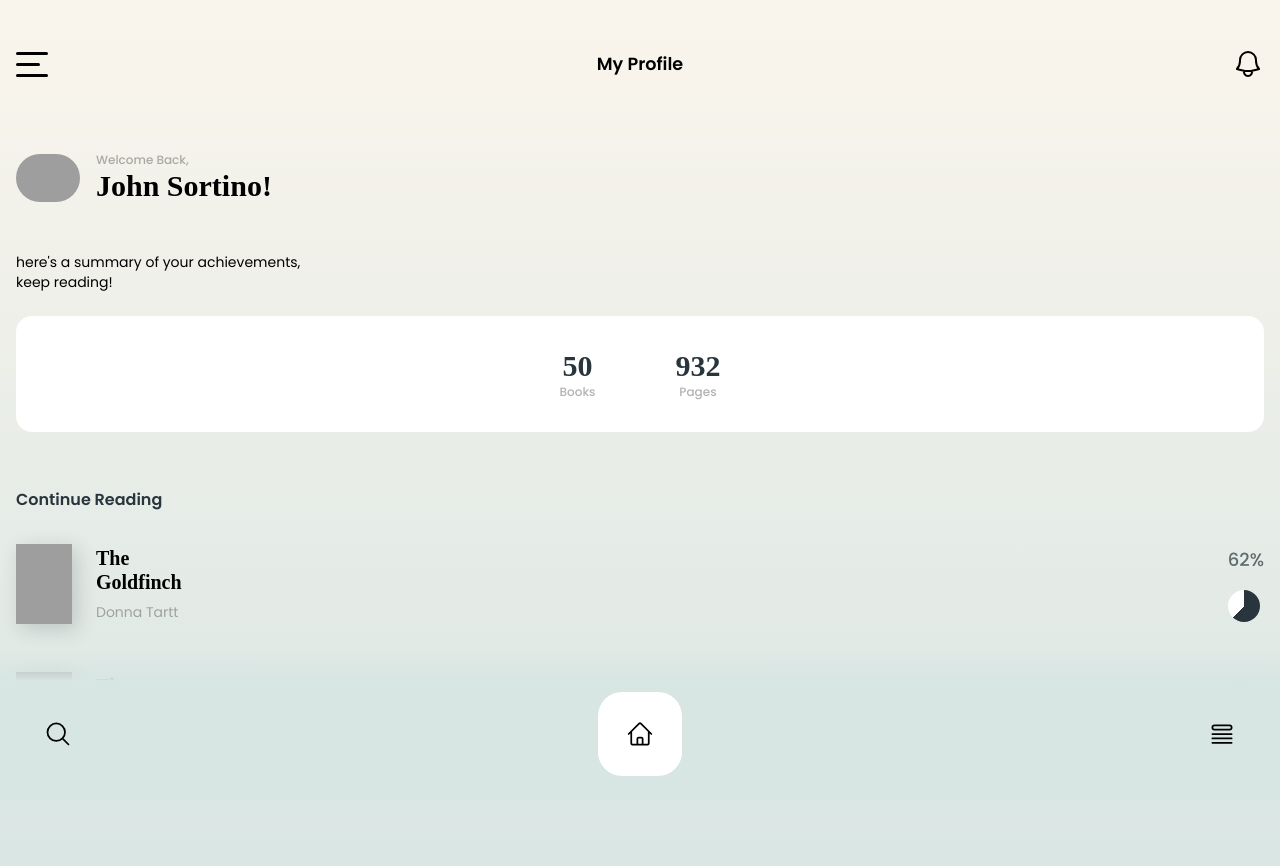
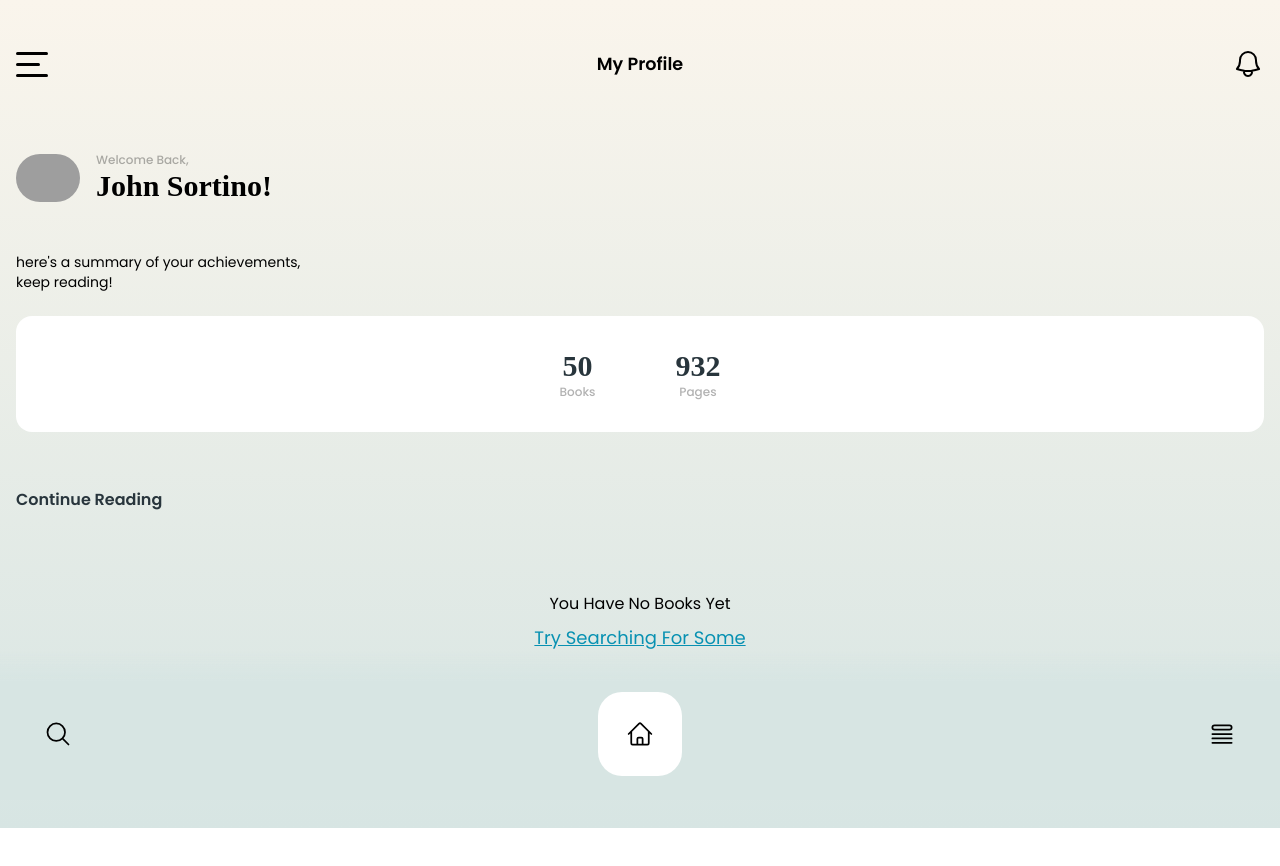
Before and after one commit to Amr-rgb/shelf, a React (Vite) app: page / in a window 1280 px wide. Shown: the top 866 px of the page. After the commit the page ends 828 px from the top, so only its background shows below. Built offline with nearby package versions, Linux system fonts and the light colour scheme; grey boxes are pictures that could not be loaded; a web font is replaced by a local one.

Commit message:
adding home latest books from library

```diff
--- a/src/components/home/Latest.tsx
+++ b/src/components/home/Latest.tsx
@@ -1,3 +1,6 @@
+import { Link } from "react-router-dom";
+import { useLibrary } from "../../context/LibraryContext";
+
 type bookType = {
   id: string;
   title: string;
@@ -12,35 +15,26 @@ type BookCardType = {
 };
 
 export const Latest = () => {
-  const latestBooks = [
-    {
-      id: "1",
-      title: "The Goldfinch",
-      authors: ["Donna Tartt"],
-      read: 124,
-      pages: 200,
-      imgUrl:
-        "https://encrypted-tbn0.gstatic.com/images?q=tbn:ANd9GcQ_hNKNOpY_W-Xlr_O6cCppzUX-fxkDKK88GEem1-kFdsAMNRTX5rjd5AkLAkh_J_GBBIc&usqp=CAU",
-    },
-    {
-      id: "2",
-      title: "The Goldfinch",
-      authors: ["Donna Tartt"],
-      read: 113,
-      pages: 300,
-      imgUrl:
-        "https://encrypted-tbn0.gstatic.com/images?q=tbn:ANd9GcQ_hNKNOpY_W-Xlr_O6cCppzUX-fxkDKK88GEem1-kFdsAMNRTX5rjd5AkLAkh_J_GBBIc&usqp=CAU",
-    },
-  ];
+  const { library } = useLibrary();
+  const latestBooks = library.slice(0, 2);
 
   return (
     <div className="mt-14">
       <p className="mb-8 font-bold text-green">Continue Reading</p>
-      <div className="space-y-12">
-        {latestBooks.map((book) => (
-          <BookCard key={book.id} book={book} />
-        ))}
-      </div>
+      {latestBooks.length ? (
+        <div className="space-y-12">
+          {latestBooks.map((book) => (
+            <BookCard key={book.id} book={book} />
+          ))}
+        </div>
+      ) : (
+        <div className="mt-20 flex flex-col items-center justify-center">
+          You Have No Books Yet
+          <Link to="/search" className="mt-2 text-lg text-cyan-600 underline">
+            Try Searching For Some
+          </Link>
+        </div>
+      )}
     </div>
   );
 };
```
